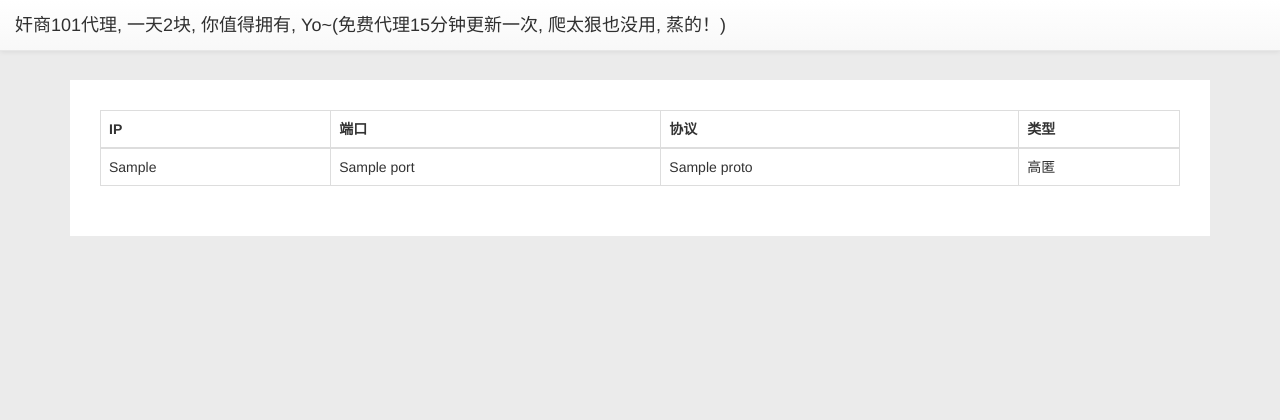
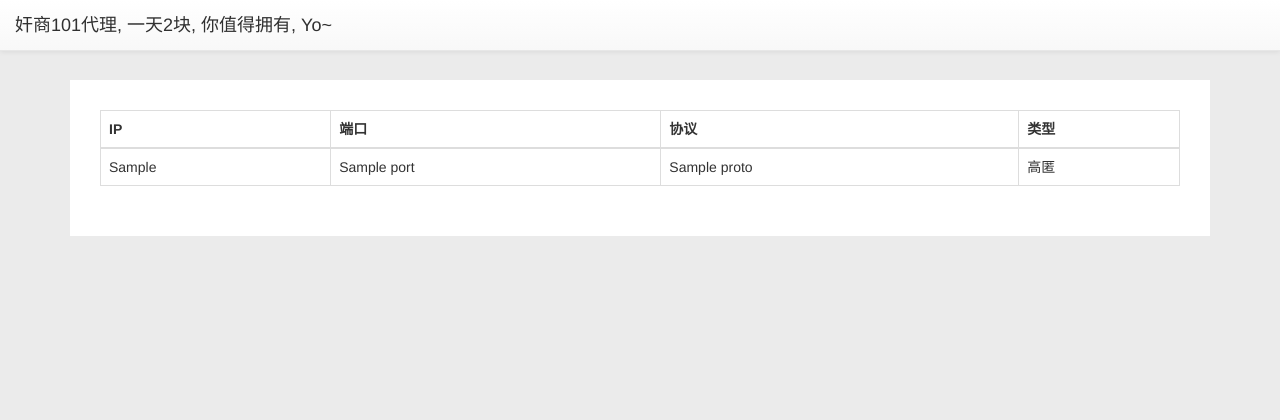
Before and after one commit to imokyou/www_proxy, a Flask app: template templates/index.html in a window 1280 px wide. Shown: the top 420 px of the page. Run offline with Flask 2, Linux system fonts and the light colour scheme; the template is opened without the code that fills it: most values are stand-ins (such as "Sample title", 1, 10 or a date in 2020); parts of the project's set-up code (start-up, migrations or seed data) failed here and were passed over; some libraries are stand-ins or nearby versions.

Commit message:
改一点样式

```diff
--- a/templates/index.html
+++ b/templates/index.html
@@ -38,7 +38,7 @@
         <nav class="navbar navbar-default navbar-fixed-top">
             <div class="container-fluid">
                 <div class="navbar-header">
-                    <a class="navbar-brand" href="/" style="color: #303030">  奸商101代理, 一天2块, 你值得拥有, Yo~(免费代理15分钟更新一次, 爬太狠也没用, 蒸的！)  </a>
+                    <a class="navbar-brand" href="/" style="color: #303030">  奸商101代理, 一天2块, 你值得拥有, Yo~  </a>
                 </div>
             </div>
         </nav>
@@ -73,6 +73,7 @@
     </div>
     <div class="js-footer">
         <p>Copyright © js101 奸商101代理, 一天2块, 你值得拥有, Yo~</p>
+        <p>免费代理15分钟更新一次, 爬太狠也没用, 蒸的！</p>
     </div>
     </div>
 </body>
```
